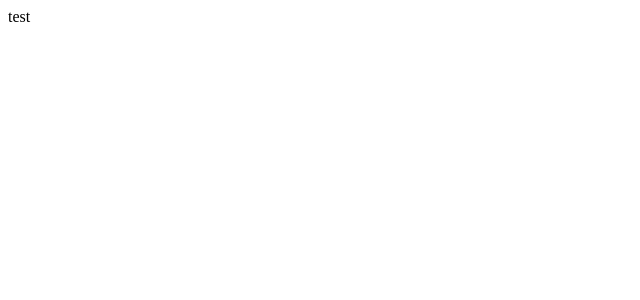
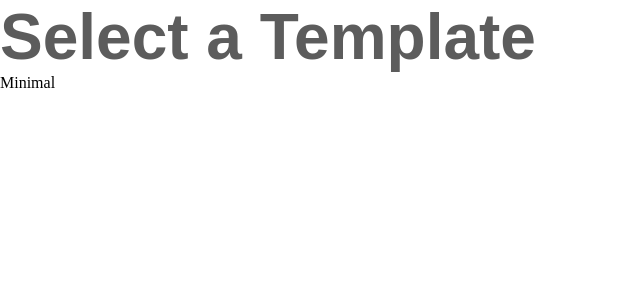
Before and after one commit to sajagshrestha/react-resume-maker, a React (Create React App) app: page / in a window 1280 px wide. Shown: the top 300 px of the page, without its empty margins (0-640 px from the left). Built offline with nearby package versions, Linux system fonts and the light colour scheme.

Commit message:
initial redux setup

```diff
--- a/package.json
+++ b/package.json
@@ -14,9 +14,12 @@
     "jspdf": "^2.3.0",
     "react": "^17.0.1",
     "react-dom": "^17.0.1",
+    "react-redux": "^7.2.2",
     "react-router": "^5.2.0",
     "react-router-dom": "^5.2.0",
     "react-scripts": "4.0.3",
+    "redux": "^4.0.5",
+    "redux-devtools-extension": "^2.13.8",
     "styled-components": "^5.2.1",
     "typescript": "^4.1.2",
     "web-vitals": "^1.0.1"
@@ -48,7 +51,9 @@
   "devDependencies": {
     "@types/html2canvas": "^0.0.36",
     "@types/jspdf": "^1.3.3",
+    "@types/react-redux": "^7.1.16",
     "@types/react-router-dom": "^5.1.7",
+    "@types/redux": "^3.6.0",
     "@types/styled-components": "^5.1.7"
   }
 }
--- a/src/App.tsx
+++ b/src/App.tsx
@@ -1,12 +1,16 @@
 import { BrowserRouter, Route, Switch } from "react-router-dom";
+import Home from "./Pages/Home";
+import Customize from "./Pages/Customize";
 const App: React.FC = () => {
 	return (
 		<BrowserRouter>
 			<Switch>
 				<Route exact path="/">
-					test
+					<Home />
 				</Route>
-				<Route path="/customize">test customize</Route>
+				<Route exact path="/customize">
+					<Customize />
+				</Route>
 				<Route path="*">404 page not found</Route>
 			</Switch>
 		</BrowserRouter>
--- /dev/null
+++ b/src/Pages/Customize.tsx
@@ -0,0 +1,13 @@
+import { useReduxSelector } from "../Reducers";
+
+const Customize: React.FC = () => {
+	const templateType = useReduxSelector((state) => state.template.type);
+	return (
+		<>customize:{templateType}</>
+		// <CustomizeContainer>
+		// 	<Dasbboard />
+		// 	<Preview template =""  />
+		// </CustomizeContainer>
+	);
+};
+export default Customize;
--- /dev/null
+++ b/src/Pages/Home.styles.ts
@@ -0,0 +1,8 @@
+import styled from "styled-components";
+
+export const HeadingTest = styled.p`
+	font-family: "Poppins", sans-serif;
+	color: ${(props) => props.theme.primaryText};
+	font-weight: bold;
+	font-size: 64px;
+`;
--- /dev/null
+++ b/src/Pages/Home.tsx
@@ -0,0 +1,20 @@
+import { useHistory } from "react-router-dom";
+import { useReduxDispatch } from "../Reducers";
+import { HeadingTest } from "./Home.styles";
+
+const Home: React.FC = () => {
+	const history = useHistory();
+	const dispatch = useReduxDispatch();
+	const gotoCustomize = (templateType: string) => {
+		dispatch({ type: "CHANGE_TEMPLATE", templateName: templateType });
+		history.push("/customize");
+	};
+	return (
+		<>
+			<HeadingTest>Select a Template</HeadingTest>
+			<div onClick={() => gotoCustomize("minimal")}>Minimal</div>
+		</>
+	);
+};
+
+export default Home;
--- /dev/null
+++ b/src/Reducers/TemplateTypeReducer.ts
@@ -0,0 +1,25 @@
+export interface TemplateTypeState {
+	type: string;
+}
+export type TemplateTypeAction = {
+	type: "CHANGE_TEMPLATE";
+	templateName: string;
+};
+
+const initialState: TemplateTypeState = {
+	type: "",
+};
+export const TemplateTypeReducer = (
+	state: TemplateTypeState = initialState,
+	action: TemplateTypeAction
+) => {
+	switch (action.type) {
+		case "CHANGE_TEMPLATE":
+			return {
+				...state,
+				type: action.templateName,
+			};
+		default:
+			return initialState;
+	}
+};
--- /dev/null
+++ b/src/Reducers/index.ts
@@ -0,0 +1,11 @@
+//Combine all reducers
+import { combineReducers } from "redux";
+import { createSelectorHook, createDispatchHook } from "react-redux";
+import { TemplateTypeAction, TemplateTypeReducer } from "./TemplateTypeReducer";
+
+//rootReducer
+export const rootReducer = combineReducers({ template: TemplateTypeReducer });
+type RootState = ReturnType<typeof rootReducer>;
+//custom selector and dispatch
+export const useReduxSelector = createSelectorHook<RootState>();
+export const useReduxDispatch = createDispatchHook<void, TemplateTypeAction>();
--- a/src/index.tsx
+++ b/src/index.tsx
@@ -1,3 +1,24 @@
 import ReactDOM from "react-dom";
 import App from "./App";
-ReactDOM.render(<App />, document.getElementById("root"));
+//for styled-components
+import { ThemeProvider } from "styled-components";
+import { GlobalStyle, theme } from "./theme";
+//for redux
+import { createStore } from "redux";
+import { composeWithDevTools } from "redux-devtools-extension";
+import { Provider } from "react-redux";
+import { rootReducer } from "./Reducers";
+
+//create global store
+const store = createStore(rootReducer, composeWithDevTools());
+
+//React render
+ReactDOM.render(
+	<Provider store={store}>
+		<ThemeProvider theme={theme}>
+			<GlobalStyle />
+			<App />
+		</ThemeProvider>
+	</Provider>,
+	document.getElementById("root")
+);
--- /dev/null
+++ b/src/theme.ts
@@ -0,0 +1,23 @@
+import { createGlobalStyle, DefaultTheme } from "styled-components";
+declare module "styled-components" {
+	export interface DefaultTheme {
+		background: string;
+		primaryText: string;
+		templateBackground: string;
+	}
+}
+
+export const theme: DefaultTheme = {
+	background: "#fff",
+	primaryText: "#5C5C5C",
+	templateBackground: "#ECF4EF",
+};
+
+export const GlobalStyle = createGlobalStyle`
+@import url('https://fonts.googleapis.com/css2?family=Poppins:wght@800&display=swap');
+	*{
+		margin:0;
+		padding:0;
+		box-sizing:border-box;
+	}
+`;
```
Also changed, not shown: tsconfig.json (+2 -8 lines), 1 other file (tests, documents, lock files or other folders).
